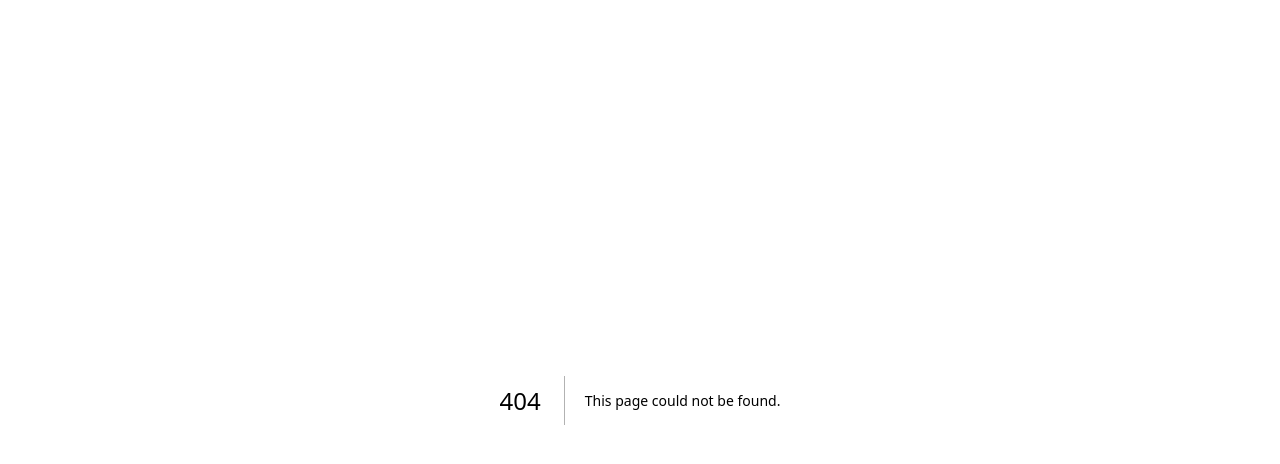
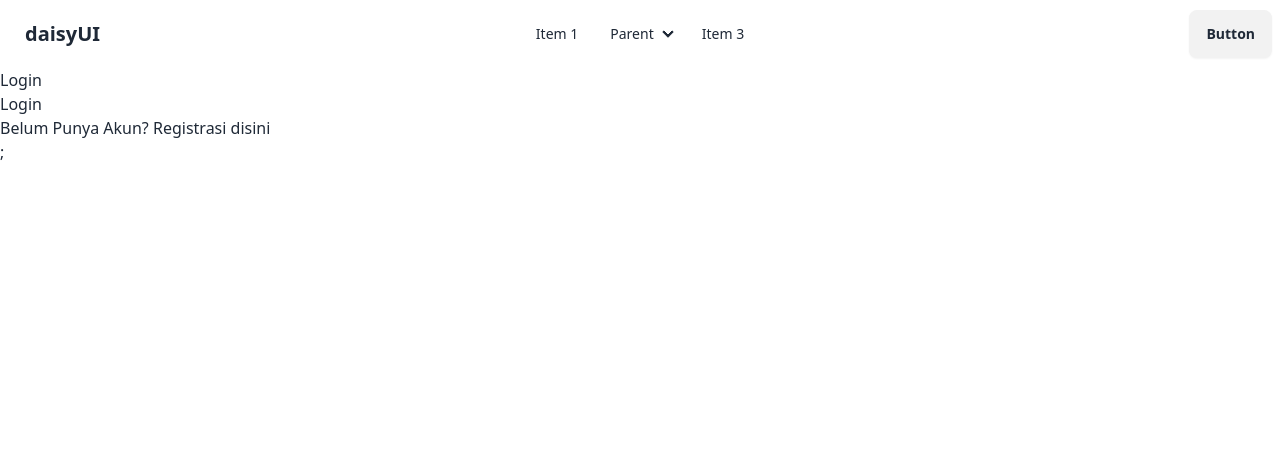
Before and after one commit to C242-SA01/frontend-app-seo, a Next.js app: page /auth/login in a window 1280 px wide. Before the commit this address had no page. Shown: the top 464 px of the page. Built offline with nearby package versions, Linux system fonts and the light colour scheme.

Commit message:
Add a Layouting concept

```diff
--- a/package.json
+++ b/package.json
@@ -13,6 +13,7 @@
     "@types/react": "18.3.12",
     "@types/react-dom": "18.3.1",
     "autoprefixer": "10.4.20",
+    "daisyui": "^4.12.14",
     "eslint": "9.15.0",
     "eslint-config-next": "15.0.3",
     "next": "15.0.3",
--- /dev/null
+++ b/src/components/layouts/AppShell/index.tsx
@@ -0,0 +1,14 @@
+import Navbar from "../Navbar";
+type AppShellProps = {
+  children: React.ReactNode;
+};
+const AppShell = (props: AppShellProps) => {
+  const { children } = props;
+  return (
+    <main>
+      <Navbar></Navbar>
+      {children}
+    </main>
+  );
+};
+export default AppShell;
--- a/src/components/layouts/Navbar/index.tsx
+++ b/src/components/layouts/Navbar/index.tsx
@@ -1,7 +1,79 @@
-const Navbar = () => {
-  <div className="">
-    <div>Navbar</div>
-  </div>;
+import React from "react";
+
+const Navbar: React.FC = () => {
+  return (
+    <div className="navbar bg-base-100">
+      <div className="navbar-start">
+        <div className="dropdown">
+          <div tabIndex={0} role="button" className="btn btn-ghost lg:hidden">
+            <svg
+              xmlns="http://www.w3.org/2000/svg"
+              className="h-5 w-5"
+              fill="none"
+              viewBox="0 0 24 24"
+              stroke="currentColor"
+            >
+              <path
+                strokeLinecap="round"
+                strokeLinejoin="round"
+                strokeWidth="2"
+                d="M4 6h16M4 12h8m-8 6h16"
+              />
+            </svg>
+          </div>
+          <ul
+            tabIndex={0}
+            className="menu menu-sm dropdown-content bg-base-100 rounded-box z-[1] mt-3 w-52 p-2 shadow"
+          >
+            <li>
+              <a>Item 1</a>
+            </li>
+            <li>
+              <a>Parent</a>
+              <ul className="p-2">
+                <li>
+                  <a>Submenu 1</a>
+                </li>
+                <li>
+                  <a>Submenu 2</a>
+                </li>
+              </ul>
+            </li>
+            <li>
+              <a>Item 3</a>
+            </li>
+          </ul>
+        </div>
+        <a className="btn btn-ghost text-xl">daisyUI</a>
+      </div>
+      <div className="navbar-center hidden lg:flex">
+        <ul className="menu menu-horizontal px-1">
+          <li>
+            <a>Item 1</a>
+          </li>
+          <li>
+            <details>
+              <summary>Parent</summary>
+              <ul className="p-2">
+                <li>
+                  <a>Submenu 1</a>
+                </li>
+                <li>
+                  <a>Submenu 2</a>
+                </li>
+              </ul>
+            </details>
+          </li>
+          <li>
+            <a>Item 3</a>
+          </li>
+        </ul>
+      </div>
+      <div className="navbar-end">
+        <a className="btn">Button</a>
+      </div>
+    </div>
+  );
 };
 
 export default Navbar;
--- a/src/pages/_app.tsx
+++ b/src/pages/_app.tsx
@@ -1,6 +1,11 @@
+import AppShell from "@/components/layouts/AppShell";
 import "@/styles/globals.css";
 import type { AppProps } from "next/app";
 
 export default function App({ Component, pageProps }: AppProps) {
-  return <Component {...pageProps} />;
+  return (
+    <AppShell>
+      <Component {...pageProps} />;
+    </AppShell>
+  );
 }
--- /dev/null
+++ b/src/pages/about.tsx
@@ -0,0 +1,9 @@
+const AboutPage = () => {
+  return (
+    <div>
+      <h1>About</h1>
+      <p>This is the about pageasasa</p>
+    </div>
+  );
+};
+export default AboutPage;
--- /dev/null
+++ b/src/pages/auth/login.tsx
@@ -0,0 +1,20 @@
+import Link from "next/link";
+import RegisterPage from "./register";
+import { useRouter } from "next/router";
+const LoginPage = () => {
+  const { push } = useRouter();
+  const handlerLogin = () => {
+    push("/");
+  };
+  return (
+    <div>
+      <h1>Login</h1>
+      <button onClick={() => handlerLogin()}>Login</button>
+      <p>
+        Belum Punya Akun? Registrasi <Link href={"/auth/register"}>disini</Link>
+      </p>
+    </div>
+  );
+};
+
+export default LoginPage;
--- /dev/null
+++ b/src/pages/auth/register.tsx
@@ -0,0 +1,14 @@
+import Link from "next/link";
+
+const RegisterPage = () => {
+  return (
+    <div>
+      <h1>Register</h1>
+      <p>
+        Sudah Punya Akun? Login <Link href={"/auth/login"}>disini</Link>
+      </p>
+    </div>
+  );
+};
+
+export default RegisterPage;
--- a/src/pages/index.tsx
+++ b/src/pages/index.tsx
@@ -1,8 +1,9 @@
 import Image from "next/image";
 import { Inter } from "next/font/google";
+import Navbar from "@/components/layouts/Navbar";
 
 const inter = Inter({ subsets: ["latin"] });
 
 export default function Home() {
-  return <div>Hello denny</div>;
+  return <div></div>;
 }
--- a/tailwind.config.js
+++ b/tailwind.config.js
@@ -14,5 +14,5 @@
       },
     },
   },
-  plugins: [],
+  plugins: [require("daisyui")],
 };
```
Also changed, not shown: src/pages/home/index.tsx (added), 1 other file (tests, documents, lock files or other folders).
